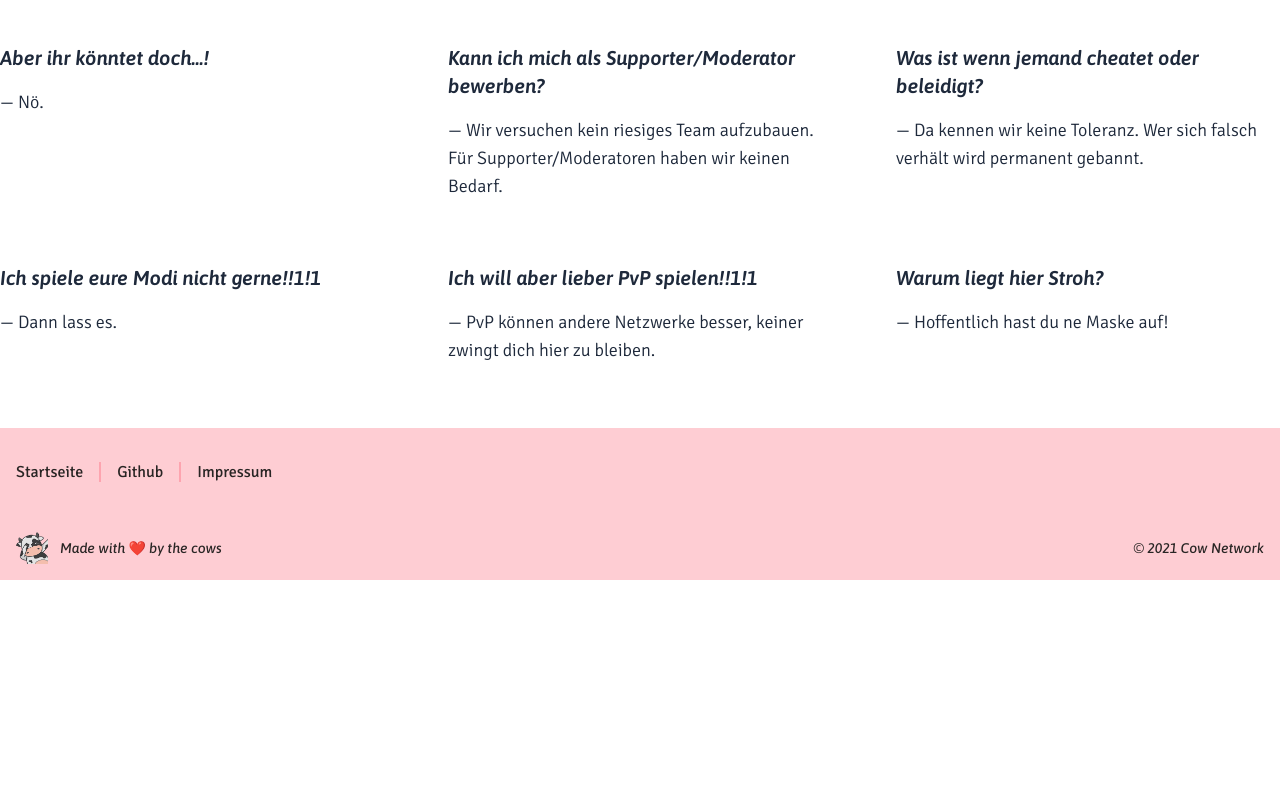
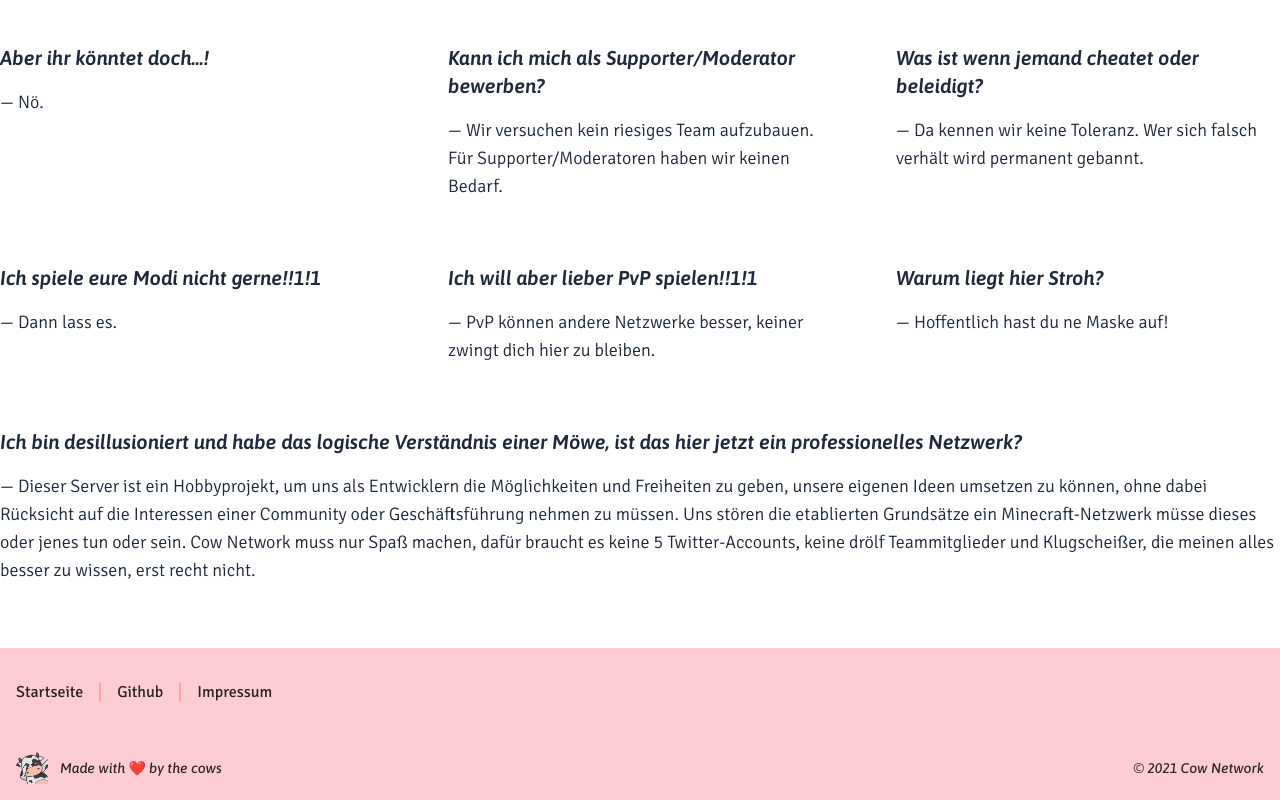
Before and after one commit to CowNetwork/website, a Vue app: page / in a window 1280 px wide. Shown: the part 3157-3957 px from the top of the page. Before the commit the page ends 3737 px from the top, so only its background shows below. Built offline with nearby package versions, Linux system fonts and the light colour scheme.

Commit message:
For all them haters

```diff
--- a/src/views/Home.view.vue
+++ b/src/views/Home.view.vue
@@ -379,6 +379,14 @@
                     <div class="font-light
                         lg:text-lg">&mdash; Hoffentlich hast du ne Maske auf!</div>
                 </div>
+
+                <div class="sm:col-span-2 lg:col-span-3">
+                    <div class="font-sans-alt font-semibold italic mb-4
+                        lg:text-xl">Ich bin desillusioniert und habe das logische Verständnis einer Möwe, ist das hier jetzt ein professionelles Netzwerk?</div>
+
+                    <div class="font-light
+                        lg:text-lg">&mdash; Dieser Server ist ein Hobbyprojekt, um uns als Entwicklern die Möglichkeiten und Freiheiten zu geben, unsere eigenen Ideen umsetzen zu können, ohne dabei Rücksicht auf die Interessen einer Community oder Geschäftsführung nehmen zu müssen. Uns stören die etablierten Grundsätze ein Minecraft-Netzwerk müsse dieses oder jenes tun oder sein. Cow Network muss nur Spaß machen, dafür braucht es keine 5 Twitter-Accounts, keine drölf Teammitglieder und Klugscheißer, die meinen alles besser zu wissen, erst recht nicht.</div>
+                </div>
             </div>
         </section>
 
```
